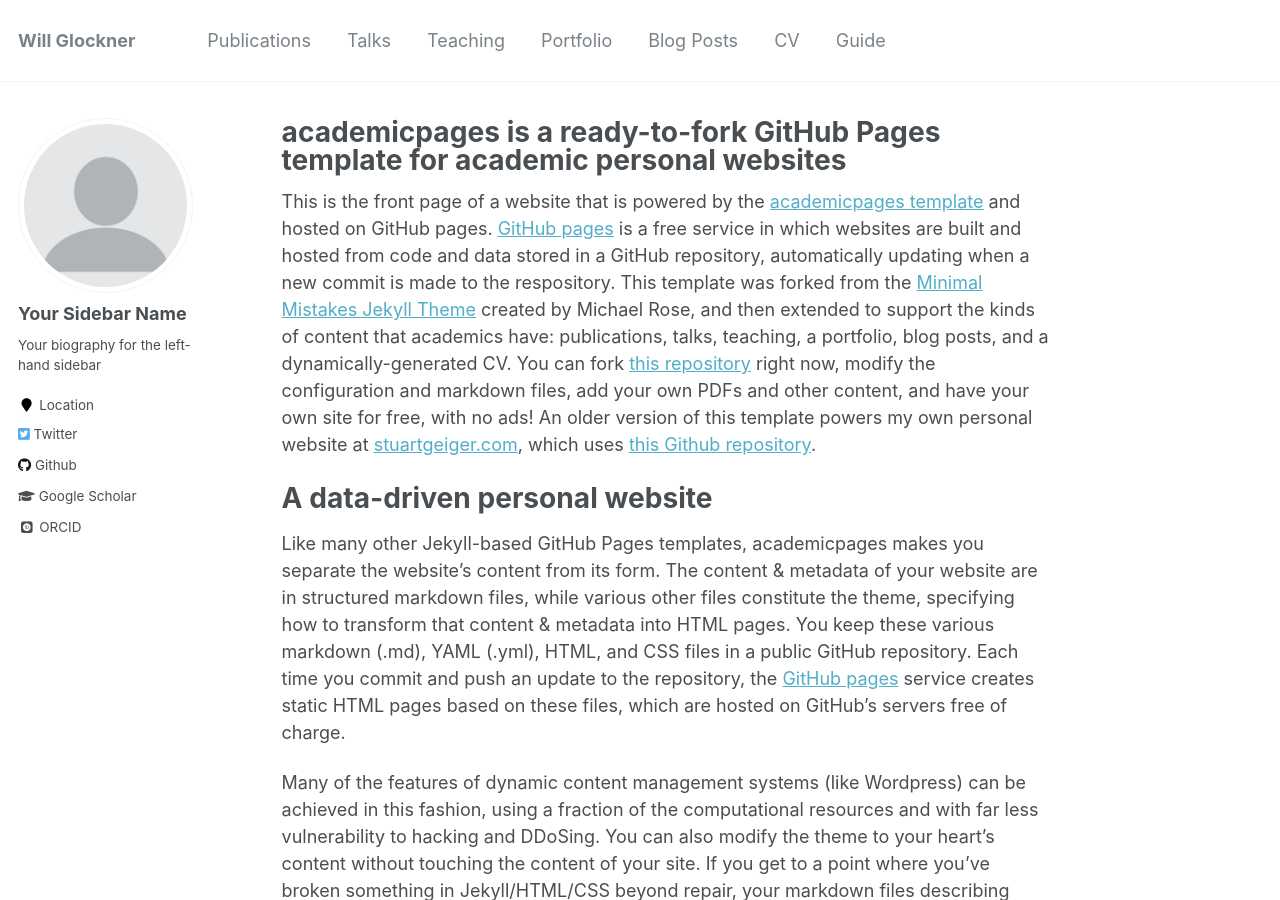
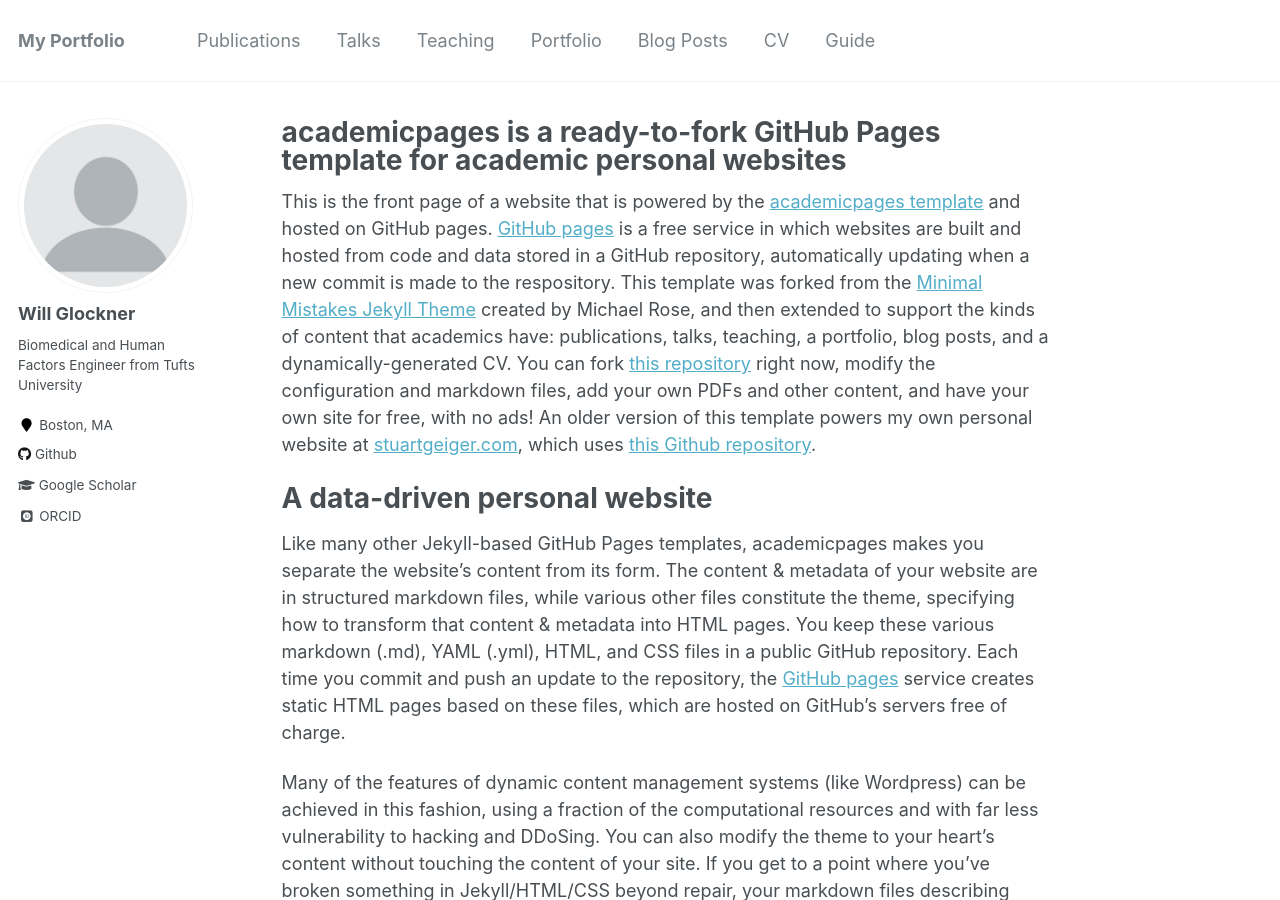
Before and after one commit to Glenn-Moss/wglock.github.io, a Jekyll site: the page built from _pages/about.md, in a window 1280 px wide and 900 px high. Built offline with Jekyll 4.4.1, drawn with Linux system fonts in a browser that asks for light colours; some web fonts are replaced.

Commit message:
Update _config.yml

```diff
--- a/_config.yml
+++ b/_config.yml
@@ -7,10 +7,10 @@
 
 # Site Settings
 locale                   : "en-US"
-title                    : "Will Glockner"
+title                    : "My Portfolio"
 title_separator          : "-"
 name                     : &name "William Daniel Glockner III"
-description              : &description "Class of 2019 double major B.S. in both Human Factors Engineering and Biomedical Engineering. Experience with lab benchwork, interface design, product development, and user research. Looking for an internship or part time position during my second semester senior year. I am looking for a dynamic company that offers me the opportunity to gain more industry knowledge and grow."
+description              : &description "Human Factors Engineer and Biomedical Engineer."
 url                      : https://wglock.github.io # the base hostname & protocol for your site e.g. "https://mmistakes.github.io"
 baseurl                  : "" # the subpath of your site, e.g. "/blog"
 repository               : "wglock/wglock.github.io"
@@ -80,10 +80,10 @@
 
 # Site Author
 author:
-  name             : "Your Sidebar Name"
+  name             : "Will Glockner"
   avatar           : "profile.png"
-  bio              : "Your biography for the left-hand sidebar"
-  location         : "Location"
+  bio              : "Biomedical and Human Factors Engineer from Tufts University"
+  location         : "Boston, MA"
   employer         :
   googlescholar    : "http://yourfullgooglescholarurl.com"
   email            :
@@ -95,7 +95,7 @@
   flickr           :
   facebook         :
   foursquare       :
-  github           : "academicpages"
+  github           : "github"
   google_plus      :
   keybase          :
   instagram        :
@@ -107,7 +107,7 @@
   stackoverflow    : # http://stackoverflow.com/users/123456/username
   steam            :
   tumblr           :
-  twitter          : "replacethistwitterhandle"
+  twitter          :
   vine             :
   weibo            :
   xing             :
```
